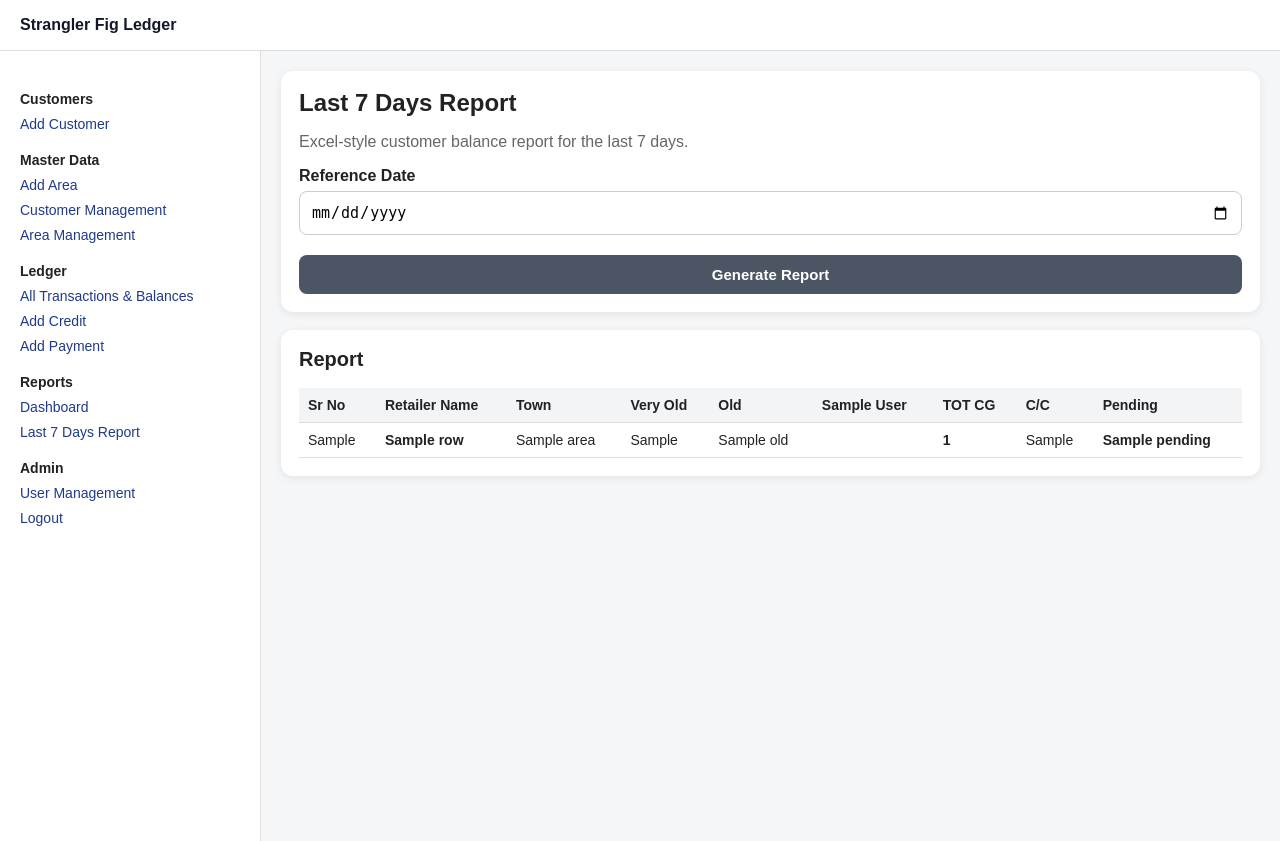
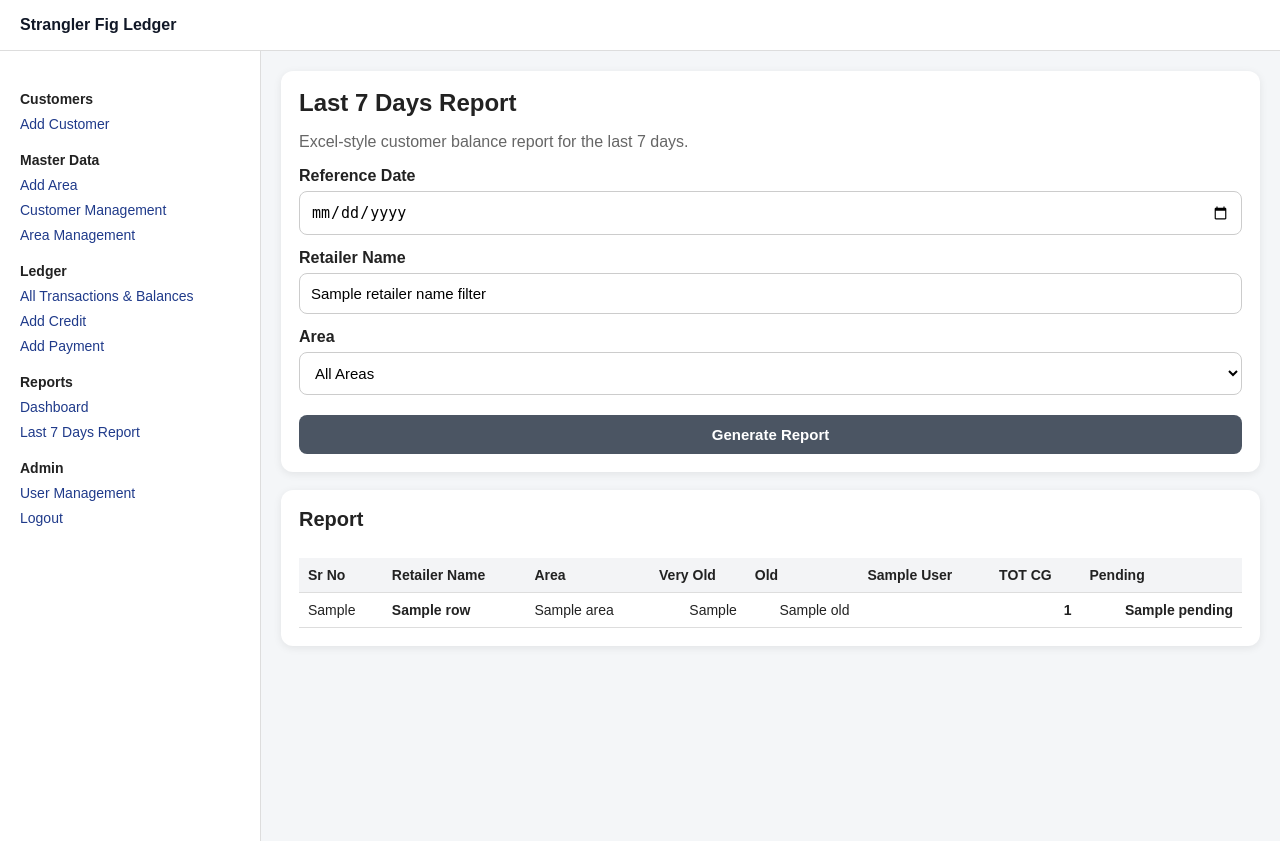
Before and after one commit to zakedge/sf1-receivables-ledger, a FastAPI app: template templates/last_7_days_report.html in a window 1280 px wide. Run offline with FastAPI, Linux system fonts and the light colour scheme; the template is opened without the code that fills it: most values are stand-ins (such as "Sample title", 1, 10 or a date in 2020).

Commit message:
Add report filters and remove cc column

```diff
--- a/templates/last_7_days_report.html
+++ b/templates/last_7_days_report.html
@@ -11,6 +11,17 @@
         <label>Reference Date</label>
         <input type="date" name="reference_date" value="{{ reference_date }}" required>
 
+        <label>Retailer Name</label>
+        <input type="text" name="retailer_name" value="{{ retailer_name_filter }}" placeholder="Search retailer">
+
+        <label>Area</label>
+        <select name="area">
+            <option value="">All Areas</option>
+            {% for area in areas %}
+                <option value="{{ area }}" {% if area == area_filter %}selected{% endif %}>{{ area }}</option>
+            {% endfor %}
+        </select>
+
         <button type="submit" class="secondary-button">Generate Report</button>
     </form>
 </div>
@@ -19,12 +30,12 @@
     <h2>Report</h2>
 
     {% if rows %}
-        <div>
+        <div style="overflow-x: auto;">
             <table>
                 <tr>
                     <th>Sr No</th>
                     <th>Retailer Name</th>
-                    <th>Town</th>
+                    <th>Area</th>
                     <th>Very Old</th>
                     <th>Old</th>
 
@@ -33,39 +44,37 @@
                     {% endfor %}
 
                     <th>TOT CG</th>
-                    <th>C/C</th>
                     <th>Pending</th>
                 </tr>
 
                 {% for row in rows %}
-                    <tr>
+                    <tr style="{% if loop.index is even %}background: #eef6ff;{% else %}background: #ffffff;{% endif %}">
                         <td>{{ row.sr_no }}</td>
                         <td><strong>{{ row.customer_name }}</strong></td>
                         <td>{{ row.area }}</td>
 
-                        <td>
+                        <td style="text-align: right;">
                             {% if row.very_old != 0 %}
                                 {{ row.very_old }}
                             {% endif %}
                         </td>
 
-                        <td>
+                        <td style="text-align: right;">
                             {% if row.old != 0 %}
                                 {{ row.old }}
                             {% endif %}
                         </td>
 
                         {% for column in date_columns %}
-                            <td>
+                            <td style="text-align: right;">
                                 {% if row.date_balances[column.date_key] != 0 %}
                                     {{ row.date_balances[column.date_key] }}
                                 {% endif %}
                             </td>
                         {% endfor %}
 
-                        <td><strong>{{ row.total_credit_given }}</strong></td>
-                        <td>{{ row.cash_collected }}</td>
-                        <td><strong>{{ row.pending }}</strong></td>
+                        <td style="text-align: right;"><strong>{{ row.total_credit_given }}</strong></td>
+                        <td style="text-align: right;"><strong>{{ row.pending }}</strong></td>
                     </tr>
                 {% endfor %}
             </table>
```
